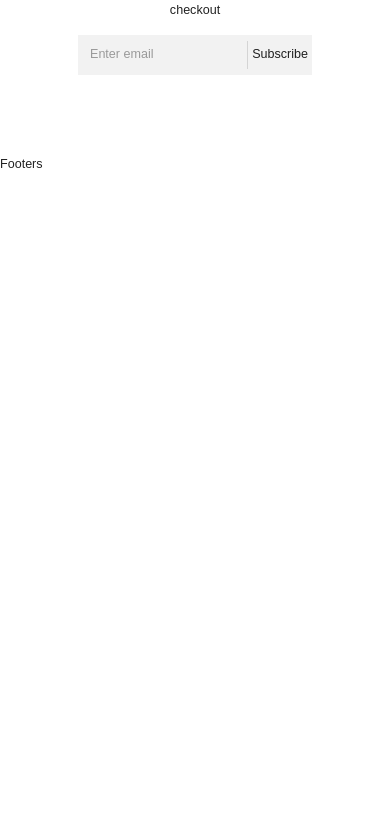
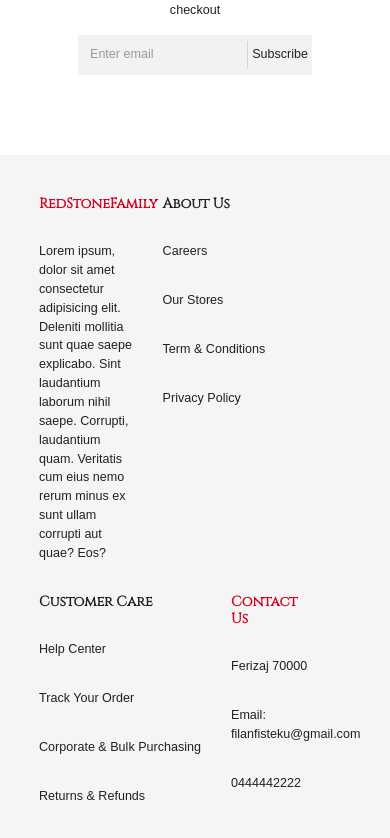
Before and after one commit to ArtisAdemi/E-commerce, a React (Create React App) app in the folder view/: page / in a window 390 px wide. Shown: the part 914-1752 px from the top of the page. Before the commit the page ends 1088 px from the top, so only its background shows below. Built offline with nearby package versions, Linux system fonts and the light colour scheme; no server answers; a web font is replaced by a local one.

Commit message:
Worked on ItemDetails page

```diff
--- a/view/src/App.js
+++ b/view/src/App.js
@@ -1,6 +1,6 @@
 import { useEffect } from "react";
 import {BrowserRouter, Routes, Route, useLocation} from 'react-router-dom'
-import {ItemDetails, Home, Checkout, Confirmation, CartMenu, Footers} from "./scenes"
+import {ItemDetails, Home, Checkout, Confirmation, CartMenu, Footers, Navbar} from "./scenes"
 
 
 const ScrollToTop = () => {
@@ -18,6 +18,7 @@ function App() {
   return (
     <BrowserRouter>
     <ScrollToTop />
+    <Navbar />
     <Routes>
       <Route path="/" element={<Home />} />
       <Route path="item/:itemId" element={<ItemDetails />} />
--- a/view/src/scenes/global/Footers.jsx
+++ b/view/src/scenes/global/Footers.jsx
@@ -1,8 +1,55 @@
 import React from 'react'
+import { useTheme } from '@emotion/react'
+import { Box, Typography } from '@mui/material'
+import { shades,theme } from '../../theme'
 
 const Footers = () => {
+  const{
+    palette: {neutral},
+  } = useTheme();
   return (
-    <div>Footers</div>
+    <Box mt="70px" p="40px 0" backgroundColor={shades.neutral[100]}>
+      <Box
+      width="80%"
+      margin="auto"
+      display="flex"
+      justifyContent = "space-betwe"
+      flexWrap="wrap"
+      rowGap="30px"
+      columnGap="clamp(20px,30px,40px)"
+      >
+        <Box
+        width ="clamp(20%,30%,40%)">
+          <Typography variant="h4" fontWeight="bold" mb="30px" color={shades.secondary[500]}>RedStoneFamily</Typography>
+          <div>Lorem ipsum, dolor sit amet consectetur adipisicing elit. Deleniti mollitia sunt quae saepe explicabo. Sint laudantium laborum nihil saepe. Corrupti, laudantium quam. Veritatis cum eius nemo rerum minus ex sunt ullam corrupti aut quae? Eos?</div>
+        </Box>
+        <Box>
+    <Typography variant="h4" fontWeight="bold" mb="30px">
+      About Us
+    </Typography>
+    <Typography mb="30px">Careers</Typography>
+    <Typography mb="30px">Our Stores</Typography>
+    <Typography mb="30px">Term & Conditions</Typography>
+    <Typography mb="30px">Privacy Policy</Typography>
+        </Box>
+        <Box>
+    <Typography variant="h4" fontWeight="bold" mb="30px">
+      Customer Care
+    </Typography>
+    <Typography mb="30px">Help Center</Typography>
+    <Typography mb="30px">Track Your Order</Typography>
+    <Typography mb="30px">Corporate & Bulk Purchasing</Typography>
+    <Typography mb="30px">Returns & Refunds</Typography>
+        </Box>
+        <Box
+        width ="clamp(20%,25%,30%)">
+          <Typography variant="h4" fontWeight="bold" mb="30px" color={shades.secondary[500]}>Contact Us</Typography>
+          <Typography mb="30px">Ferizaj 70000</Typography>
+    <Typography mb="30px">Email: filanfisteku@gmail.com</Typography>
+    <Typography mb="30px">0444442222</Typography>
+           </Box>
+      </Box>
+    </Box>
   )
 }
 
--- a/view/src/scenes/home/Home.jsx
+++ b/view/src/scenes/home/Home.jsx
@@ -7,7 +7,7 @@ import Footers from '../global/Footers'
 const Home= () => {
   return (
     <div>
-      <Navbar />
+      {/* <Navbar /> */}
       <MainCarousel />
       <ShoppingList />
       <Subscribe />
--- a/view/src/scenes/itemDetails/ItemDetails.jsx
+++ b/view/src/scenes/itemDetails/ItemDetails.jsx
@@ -1,8 +1,147 @@
-import React from 'react'
+import { useState,useEffect } from "react";
+import { useDispatch } from "react-redux";
+import { IconButton, Box, Typography, Tabs,Tab, Button } from "@mui/material";
+import FavoriteBorderOutlinedIcon from "@mui/icons-material/FavoriteBorderOutlined"
+import AddIcon from "@mui/icons-material/Add";
+import RemoveIcon from "@mui/icons-material/Remove";
+import { shades, theme } from "../../theme";
+import { addToCart } from "../../state";
+import { useParams } from "react-router-dom";
+import Item from "../../components/item"
 
 const ItemDetails = () =>{
+  const dispatch = useDispatch();
+  const {itemId} = useParams();
+  const [value, setValue] = useState("description");
+  const [count, setCount] = useState(1);
+  const [item, setItem] = useState(null);
+  const [items, setItems] = useState([]);
+
+  const handleChange = (event, newValue) => {
+    setValue(newValue);
+  }
+
+  async function getItem(){
+    const item = await fetch(
+      `http://localhost:1337/api/items/${itemId}?populate=image`,
+      {method: "GET"}
+    );
+    const itemJson = await item.json();
+      setItem(itemJson.data);
+  }
+
+  async function getItems(){
+    const items = await fetch(
+      `http://localhost:1337/api/items?populate=image`,
+      {method: "GET"}
+    );
+    const itemsJson = await items.json();
+    setItems(itemsJson.data);
+  }
+
+
+  useEffect(()=>{
+    getItem();
+    getItems();
+  }, [itemId]); // eslint-disable-line react-hooks/exhaustive-deps
+
+console.log(item)
   return (
-    <div> ItemDetails </div>
+    <Box
+    width="80%"
+    m="80px auto">
+      <Box
+      display="flex"
+      flexWrap="wrap"
+      columnGap="40px">
+        {/* {Images} */}
+        <Box flex="1 1 40%" mb="40px">
+            <img
+              alt={item?.name}
+              width="100%"
+              height="100%"
+              src={`http://localhost:1337${item?.attributes?.image?.data?.attributes?.formats?.medium?.url ? item?.attributes?.image?.data?.attributes?.formats?.medium?.url : item?.attributes?.image?.data?.attributes?.formats?.small?.url}`}
+
+              style={{objectFit: "contain"}}
+            />
+
+        </Box>
+            {/* ACTIONS */}
+            <Box flex="1 1 50%" mb="40px">
+              <Box display="flex" justifyContent="space-between">
+                <Box>Home/Item</Box>
+                <Box>Prev Next</Box>
+              </Box>
+
+              <Box m="65px 0 25px 0">
+                <Typography variant="h3">{item?.attributes?.name}</Typography>
+                <Typography>${item?.attributes?.price}</Typography>
+                <Typography sx={{mt:"20px"}}>{item?.attributes?.longDescription}</Typography>
+
+              </Box>
+
+              {/* COUNT AND BUTTON */}
+              <Box display="flex" alignItems="center" minHeight="50px">
+                <Box display="flex" alignItems="center" border={`1.5px solid ${shades.neutral[300]}`} mr="20px" p="2px 5px">
+                <IconButton onClick={() => setCount(Math.max(count - 1, 1))}>
+                <RemoveIcon />
+              </IconButton>
+              <Typography sx={{p : "0 5px"}}>{count}</Typography>
+              <IconButton onClick={() => setCount(count + 1)}>
+                <AddIcon />
+              </IconButton>
+                </Box>
+                  <Button
+                  sx={{
+                    backgroundColor: "#222222",
+                    color: "white",
+                    borderRadius: 0,
+                    minWidth: "150px",
+                    padding: "10px 40px"
+                  }}
+                  onClick={() => dispatch(addToCart({item: {...item, count}}))}
+                  >ADD TO CART</Button>
+              </Box>
+              <Box>
+                <Box m="20px 0 5px 0" display="flex">
+                  <FavoriteBorderOutlinedIcon />
+                  <Typography sx={{ml: "5px"}}>ADD TO WISHLIST</Typography>
+                </Box>
+                <Typography>Categories: {item?.attributes?.category}</Typography>
+              </Box>
+            </Box>
+      </Box>
+          {/* Information */}
+            <Box m="20px 0">
+            <Tabs value={value} onChange={handleChange}>
+          <Tab label="DESCRIPTION" value="description" />
+          <Tab label="REVIEWS" value="reviews" />
+        </Tabs>
+            </Box>
+            <Box display="flex" flexWrap="wrap" gap="15px">
+              {value === "description" && (
+                <div>{item?.attributes?.longDescription}</div>
+              )}
+              {value === "reviews" && <div>No Reviews</div>}
+            </Box>
+
+          {/* RELATED ITEMS */}
+          <Box mt="50px" width="100%">
+            <Typography variant="h3" fontWeight="bold">
+              Related Products
+            </Typography>
+            <Box mt="20px"
+            display="flex"
+            flexWrap="wrap"
+            columnGap="1.33%"
+            justifyContent="space-between"
+            >
+                {items.slice(0,4).map((item, i) => (
+                  <Item key={`${item.name}-${i}`} item={item} />
+                ))}
+            </Box>
+          </Box>
+    </Box>
   )
 }
 
```
